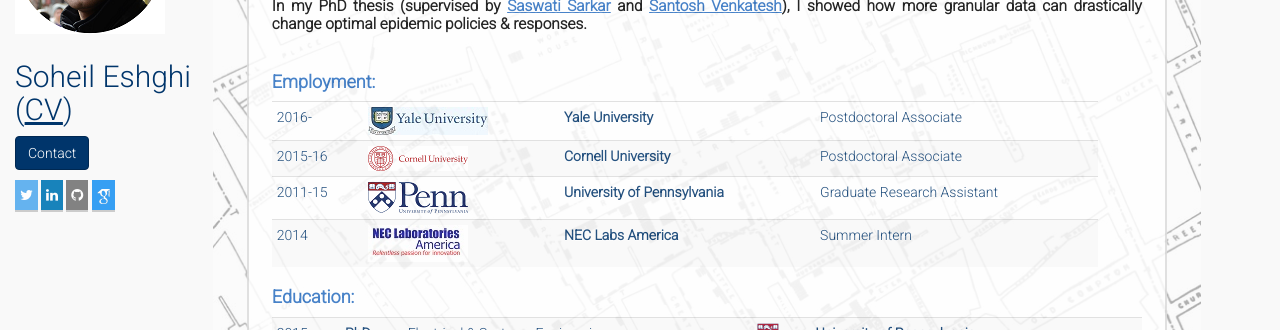
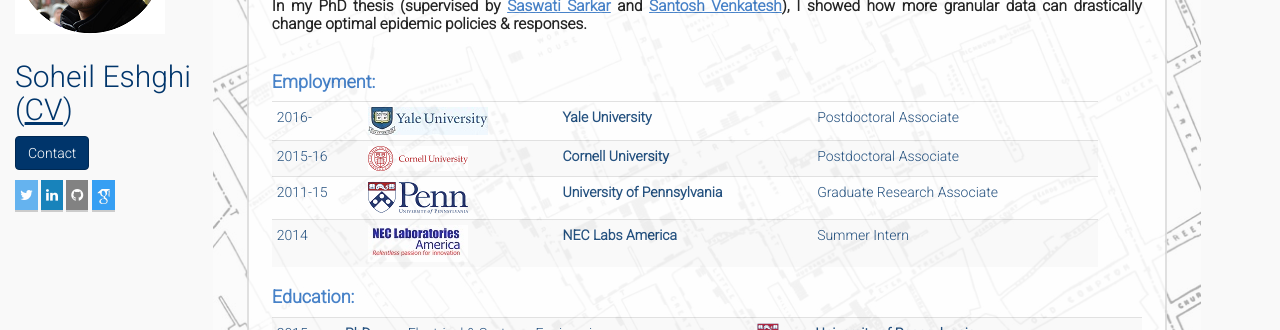
Before and after one commit to SoheilEshghi/SoheilEshghi.github.io, a Jekyll site: the page built from index.html, in a window 1280 px wide. Shown: the part 190-520 px from the top of the page. Built offline with Jekyll 4.4.1, drawn with Linux system fonts in a browser that asks for light colours; nearby versions of some CDN libraries; some web fonts are replaced.

```diff
--- a/index.html
+++ b/index.html
@@ -29,24 +29,28 @@ title: About Soheil Eshghi
             <td>2016-</td>
             <td class="hidden-md hidden-sm hidden-xs"><img src="/images/yale.jpg" align="center" class="img-responsive" ></td>
             <td style="font-weight: bold;">Yale University</td>
-            <td>Postdoctoral Associate</td>
+            <td class="hidden-xs">Postdoctoral Associate</td>
+            <td class="hidden-sm hidden-md hidden-lg">Postdoc</td>
           </tr>
           <td>2015-16</td>
           <td  class="hidden-md hidden-sm hidden-xs"><img src="/images/cornell.png" align="center" class="img-responsive"></td>
           <td style="font-weight: bold;">Cornell University</td>
-          <td>Postdoctoral Associate</td>
+          <td class="hidden-xs">Postdoctoral Associate</td>
+          <td class="hidden-sm hidden-md hidden-lg">Postdoc</td>
         </tr>
          <tr>
            <td>2011-15</td>
           <td class="hidden-md hidden-sm hidden-xs"><img src="/images/UPenn.png" align="center" class="img-responsive"></td>
           <td style="font-weight: bold;">University of Pennsylvania </td>
-          <td>Graduate Research Assistant</td>
+          <td class="hidden-xs">Graduate Research Associate</td>
+          <td class="hidden-sm hidden-md hidden-lg">GRA</td>
          </tr>
          <tr>
            <td>2014</td>
           <td class="hidden-md hidden-sm hidden-xs"><img src="/images/NECLA.jpg" align="center" class="img-responsive"></td>
            <td style="font-weight: bold;">NEC Labs America</td>
-          <td>Summer Intern</td>
+           <td class="hidden-xs">Summer Intern</td>
+           <td class="hidden-sm hidden-md hidden-lg">Intern</td>
          </tr>
        </table>
        <h4 style="font-weight: bold;color:#286dc0;">Education:</h4>
--- a/service/teaching/index.html
+++ b/service/teaching/index.html
@@ -5,8 +5,8 @@ title: Teaching
 <div class="divSection col-sm-12 column">
      <div class="divImage2" style="background-image:url(/images/snow2.jpg);">
        </div>
-     <div class="divText2">
-      <div style="background-color: white; opacity: .85; padding: 2.5%; border:2px solid gainsboro; ">
+     <div class="divText2" style="padding:2% 2% 2% 2%;">
+      <div style="background-color: white; opacity: .85; padding: 2%; border:2px solid gainsboro; ">
                 <p style="text-align:justify;  font-weight: bold;">I completed a 3-month long <a style="inline" href="http://www.upenn.edu/ctl/programs_services/graduate_student_programs/mini-courses_in_college_teaching">course in college teaching</a> at Penn, as well as a 3-month long program of workshops in <a style="inline" href="http://gradschool.cornell.edu/cu-cirtl/mentoring-program">building mentoring skills for an academic career</a> at Cornell.<br><br>
 
                   As a teacher, I believe in eliciting frequent feedback, building in opportunities for engagement, and adjusting the curriculum to the class. <br><br>
```
Also changed, not shown: service/professional/index.html (+8 -8 lines), 3 other files.
